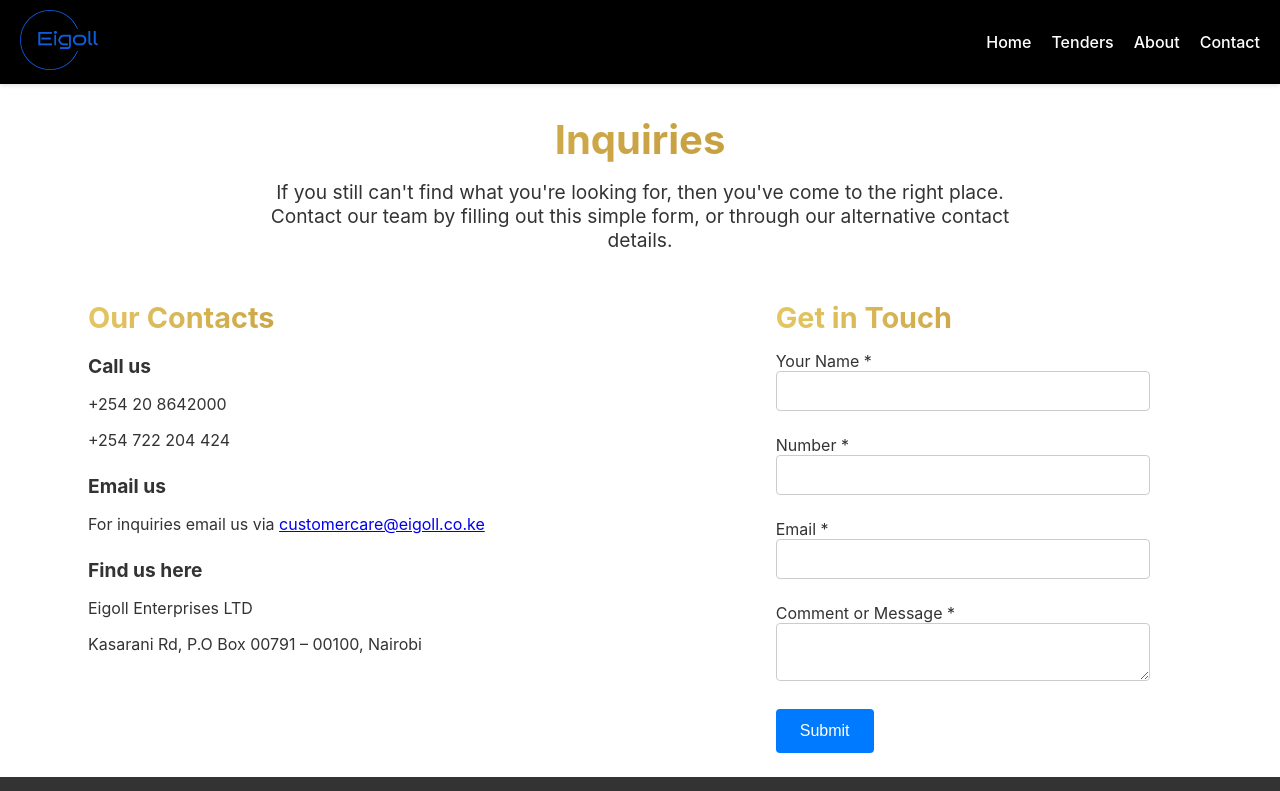
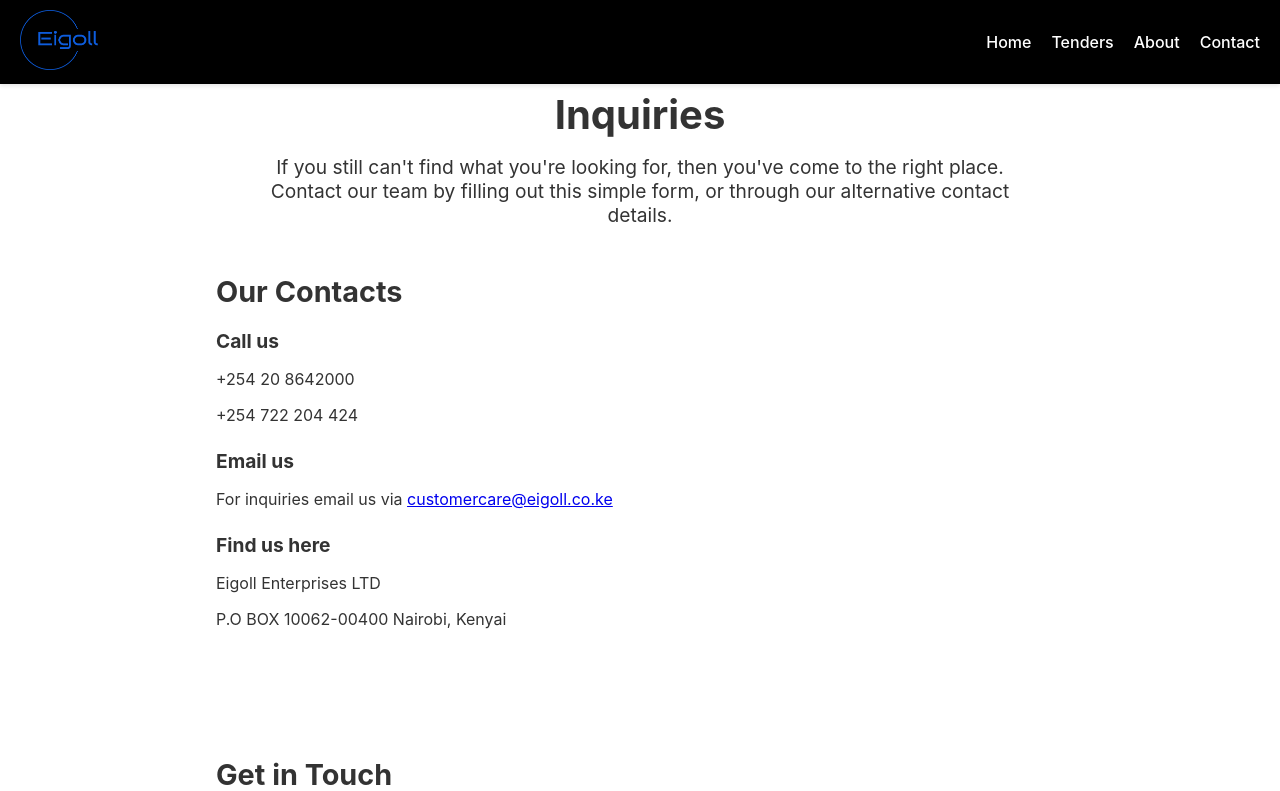
Before and after one commit to iSaacSigei/Eigoll, a React (Create React App) app: page /contact in a window 1280 px wide. Shown: the top 791 px of the page. Built offline with nearby package versions, Linux system fonts and the light colour scheme.

Commit message:
background

```diff
--- a/src/componets/Client/ContactPage.js
+++ b/src/componets/Client/ContactPage.js
@@ -90,7 +90,7 @@ const ContactPage = () => {
             <div className="contact-section-wrapper">
               <h3 className="contact-heading">Find us here</h3>
               <p className="contact-paragraph">Eigoll Enterprises LTD</p>
-              <p className="contact-paragraph">Kasarani Rd, P.O Box 00791 – 00100, Nairobi</p>
+              <p className="contact-paragraph">P.O BOX 10062-00400 Nairobi, Kenyai</p>
             </div>
           </div>
 
--- a/src/componets/Client/Footer.js
+++ b/src/componets/Client/Footer.js
@@ -53,10 +53,10 @@ const Footer = () => {
           <h3>Contact Us</h3>
           <p>
             Eigoll Enterprises<br />
-            1234 Business Rd.<br />
-            Suite 100<br />
-            City, State, 12345<br />
-            Email: <a href="mailto:info@eigoll.com">info@eigoll.com</a>
+            View Park Towers, Utali Lane.<br />
+            Room SN8<br />
+            P.O BOX 10062-00400 Nairobi, Kenya<br />
+            Email: <a href="mailto:info@eigoll.co.ke">info@eigoll.co.ke</a>
           </p>
         </div>
       </div>
--- a/src/componets/Client/HomePage.js
+++ b/src/componets/Client/HomePage.js
@@ -2,7 +2,7 @@ import React from 'react';
 import { Carousel } from 'react-responsive-carousel';
 import 'react-responsive-carousel/lib/styles/carousel.min.css';
 import '../styles/HomePage.css';
-import BackgroundImage1 from '../images/constructions.avif';
+import BackgroundImage1 from '../images/1-1.jpg';
 import BackgroundImage2 from '../images/supplies.webp';
 import BackgroundImage3 from '../images/roads.jpg';
 import About from './About';
--- a/src/componets/Client/Tenders.js
+++ b/src/componets/Client/Tenders.js
@@ -97,7 +97,7 @@ const Tenders = () => {
             Finance Director <br />
             {companyName} Industries Ltd
             <br />
-            P.O BOX 43801- 00500 Nairobi, Kenya.
+            P.O BOX 10062-00400 Nairobi, Kenya.
           </p>
           <p>
             Any queries regarding pre-qualification must be sent in writing to{' '}
--- a/src/componets/styles/ContactPage.css
+++ b/src/componets/styles/ContactPage.css
@@ -1,7 +1,7 @@
 .contact-wrapper {
   color: #333;
   margin: auto;
-  width: 90%;
+  width: 70%;
 }
 
 .contact-title {
@@ -9,10 +9,6 @@
   font-size: 2.5rem;
   margin-top: 10%;
   margin-bottom: 1rem;
-  background: linear-gradient(to right, #E4C664 0%, #B18325 100%);
-  -webkit-background-clip: text;
-  background-clip: text;
-  color: transparent;
 }
 
 .contact-description {
@@ -38,10 +34,7 @@
 .contact-details-title, .form-header {
   font-size: 1.8rem;
   margin-bottom: 1rem;
-  background: linear-gradient(to right, #E4C664 0%, #B18325 100%);
-  -webkit-background-clip: text;
-  background-clip: text;
-  color: transparent;
+
 }
 
 .contact-section-wrapper {
```
Also changed, not shown: src/componets/images/1-1.jpg (added), 1 other file (tests, documents, lock files or other folders).
